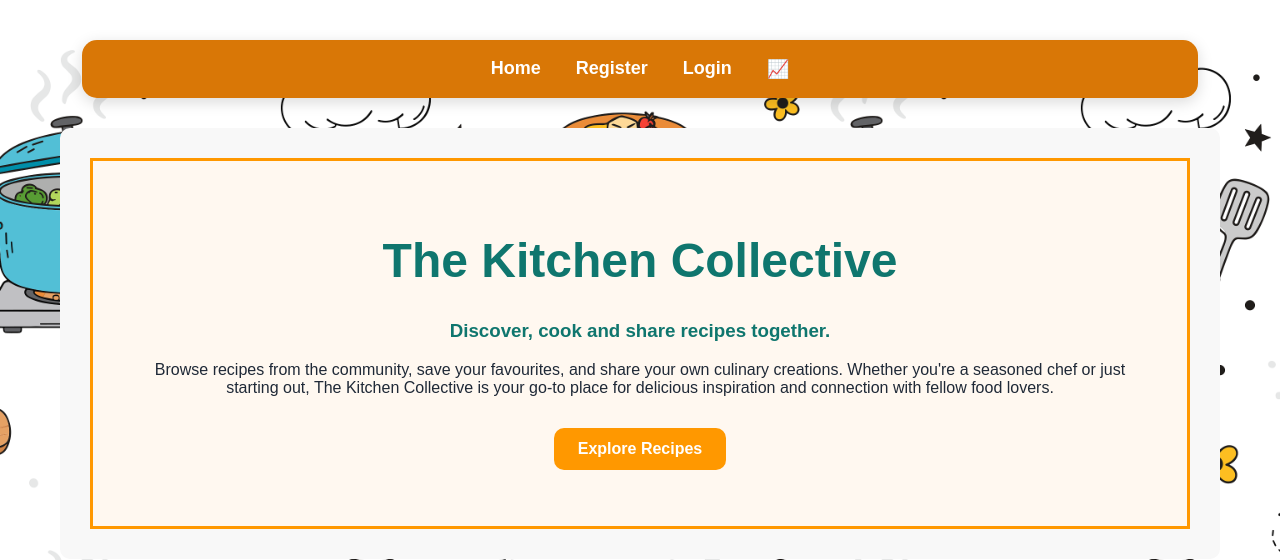
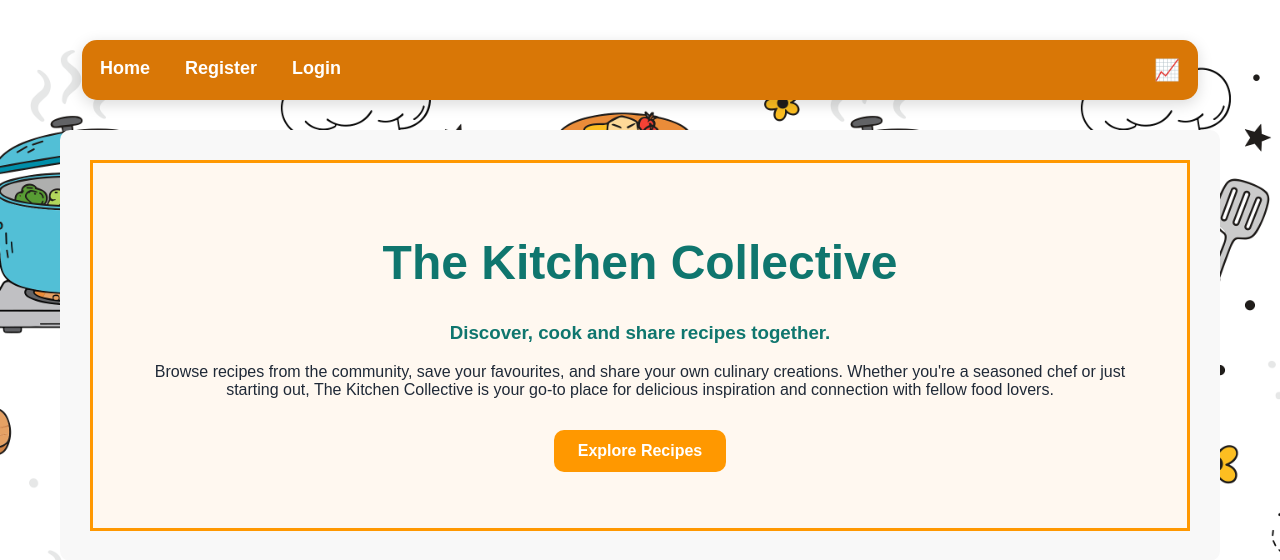
Before and after one commit to mdpos95-tech/recipe_flask_app_MOD4, a Flask app: page / in a window 1280 px wide. Shown: the top 560 px of the page. Run offline with Flask 3, Linux system fonts and the light colour scheme.

Commit message:
adding admin css

```diff
--- a/static/style.css
+++ b/static/style.css
@@ -235,3 +235,9 @@ border-bottom: 1px solid #eee;
 .admin-table tr:hover {background: #f0edea;
 
 }
+
+.stats-button{
+    margin-left:auto;
+    font-size: 1.3rem;
+    text-decoration: none;
+}
```
